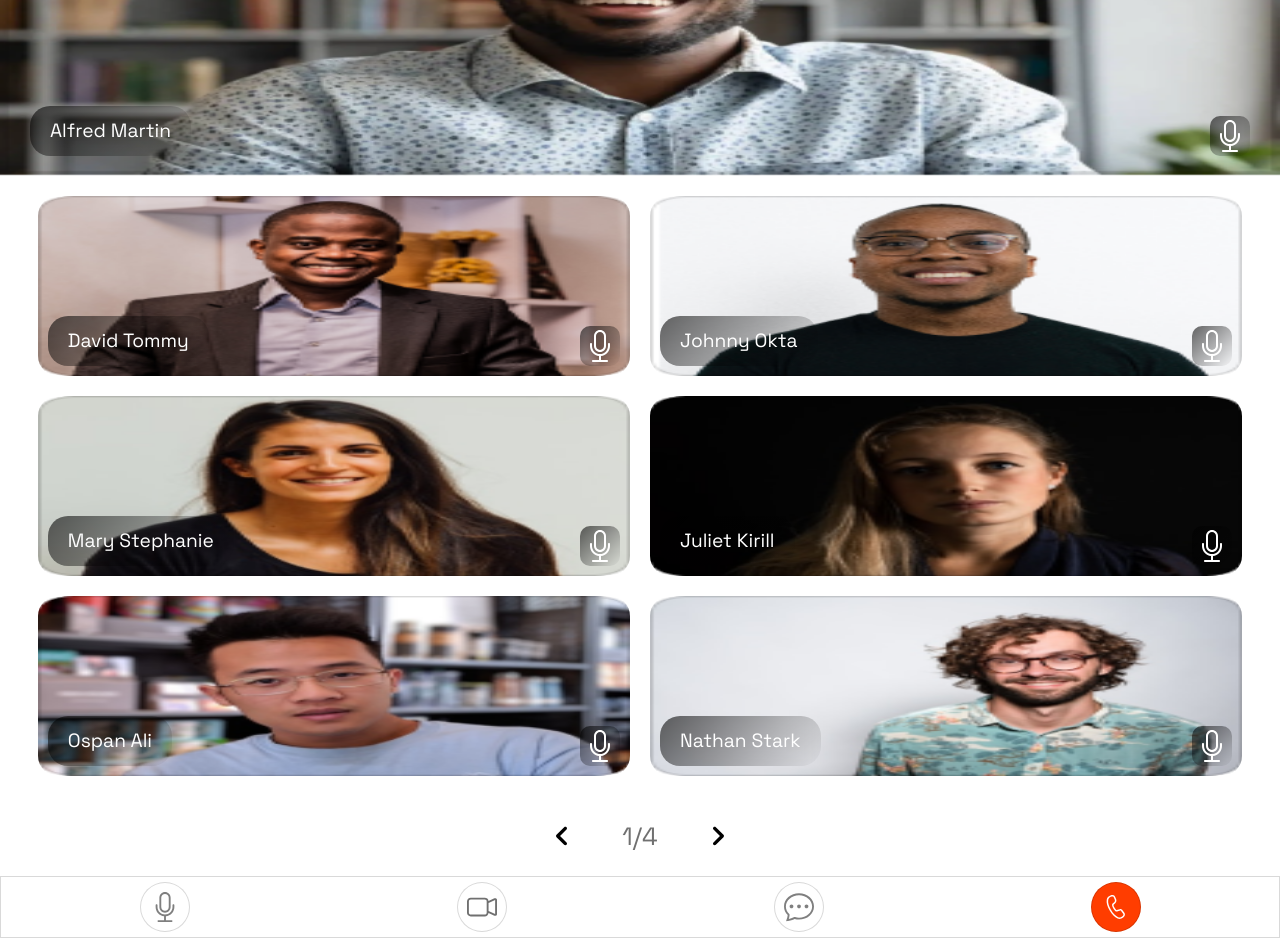
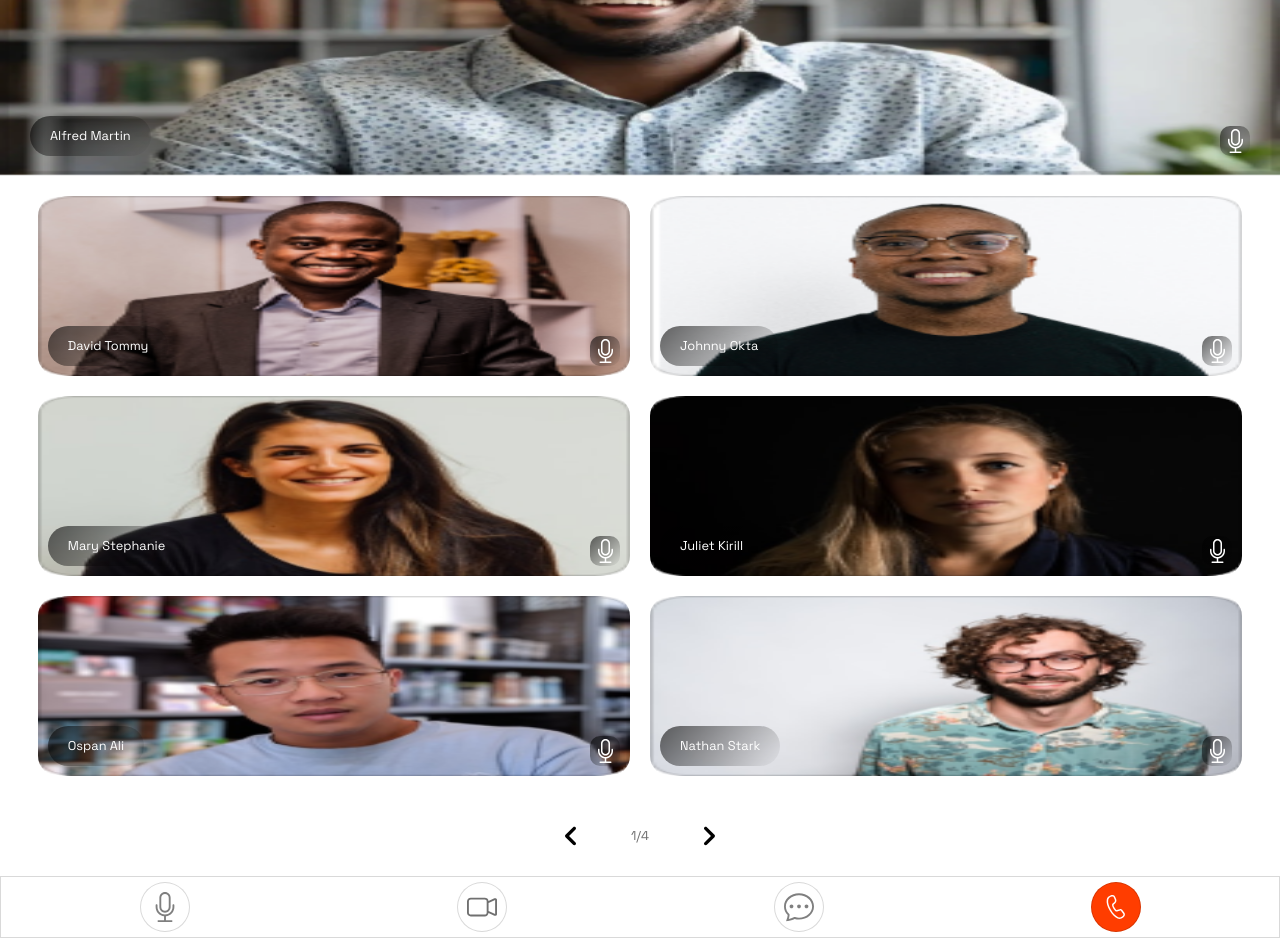
Before and after one commit to demilade211/klas-test, a Next.js app: page / in a window 1280 px wide. Shown: the part 240-1178 px from the top of the page. Built offline with nearby package versions, Linux system fonts and the light colour scheme.

Commit message:
adjusted fonts

```diff
--- a/components/Mic.js
+++ b/components/Mic.js
@@ -5,7 +5,7 @@ import styles from '../styles/Home.module.css'
 const Mic = () => {
   return (
     <div className={styles['mic-container']}>
-        <Image src="/images/Group.svg" alt="Vercel Logo" width={20} height={20} />
+        <Image src="/images/Group.svg" alt="Vercel Logo" width={15} height={15} />
     </div>
   )
 }
--- a/pages/index.js
+++ b/pages/index.js
@@ -40,7 +40,7 @@ export default function Home() {
 
 
             <Image src="/images/Vector(6).svg" alt="Vercel Logo" width={20} height={20} />
-            <span style={{fontSize:"25px",margin:"0px 50px",color:"#707070"}}>1/4</span>
+            <span style={{fontSize:"0.8rem",margin:"0px 50px",color:"#707070"}}>1/4</span>
             <Image src="/images/Vector(5).svg" alt="Vercel Logo" width={20} height={20} />
 
 
--- a/styles/Home.module.css
+++ b/styles/Home.module.css
@@ -27,7 +27,7 @@
 }
 .name-container{
   width: auto;
-  height: 50px;
+  height: 40px;
   border-radius: 20px;
   background: linear-gradient(135deg, rgba(0, 0, 0, 0.6) 0%, rgba(0, 0, 0, 0) 100%);
   display: flex;
@@ -35,12 +35,12 @@
   justify-content: center;
   color: white;
   padding: 20px;
-  font-size: 1.2rem;
+  font-size: 0.8rem;
 }
 
 .mic-container{
-  width: 40px;
-  height: 40px;
+  width: 30px;
+  height: 30px;
   display: flex;
   justify-content: center;
   border-radius: 10px;
```
